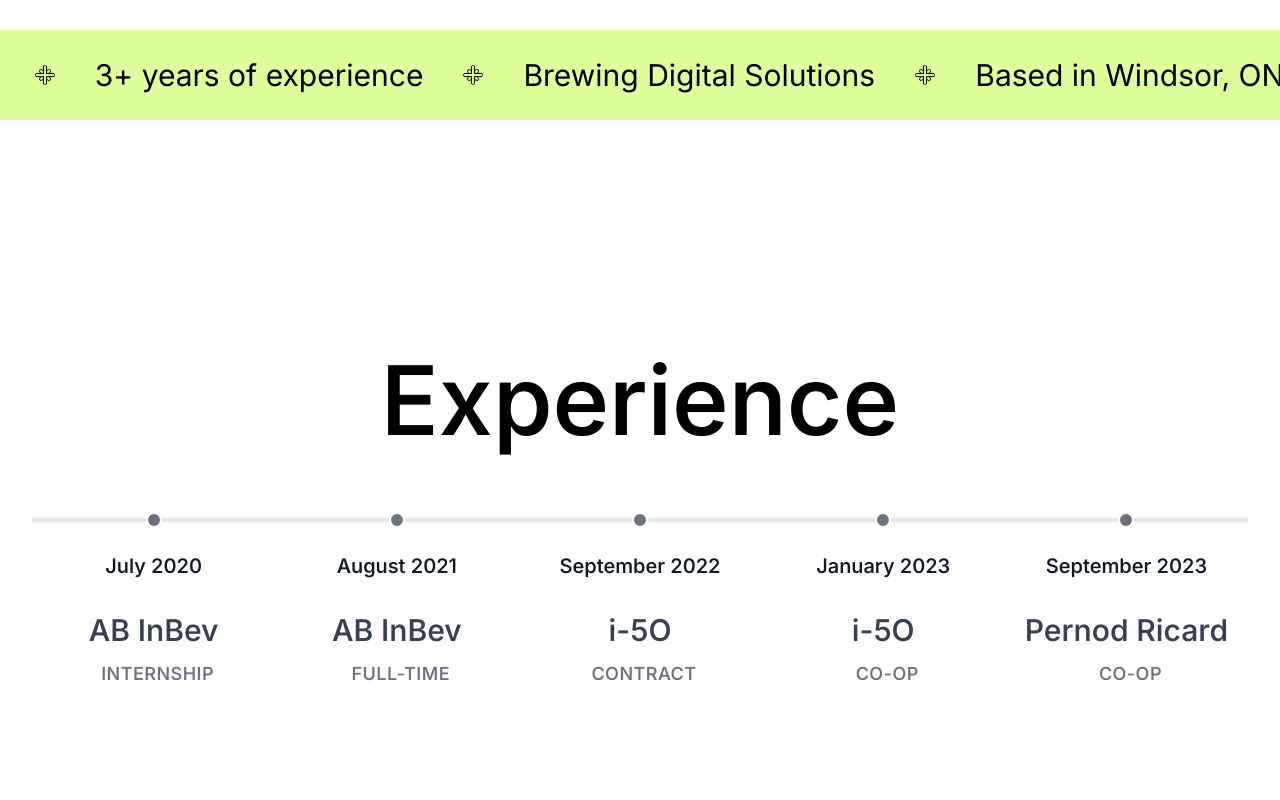
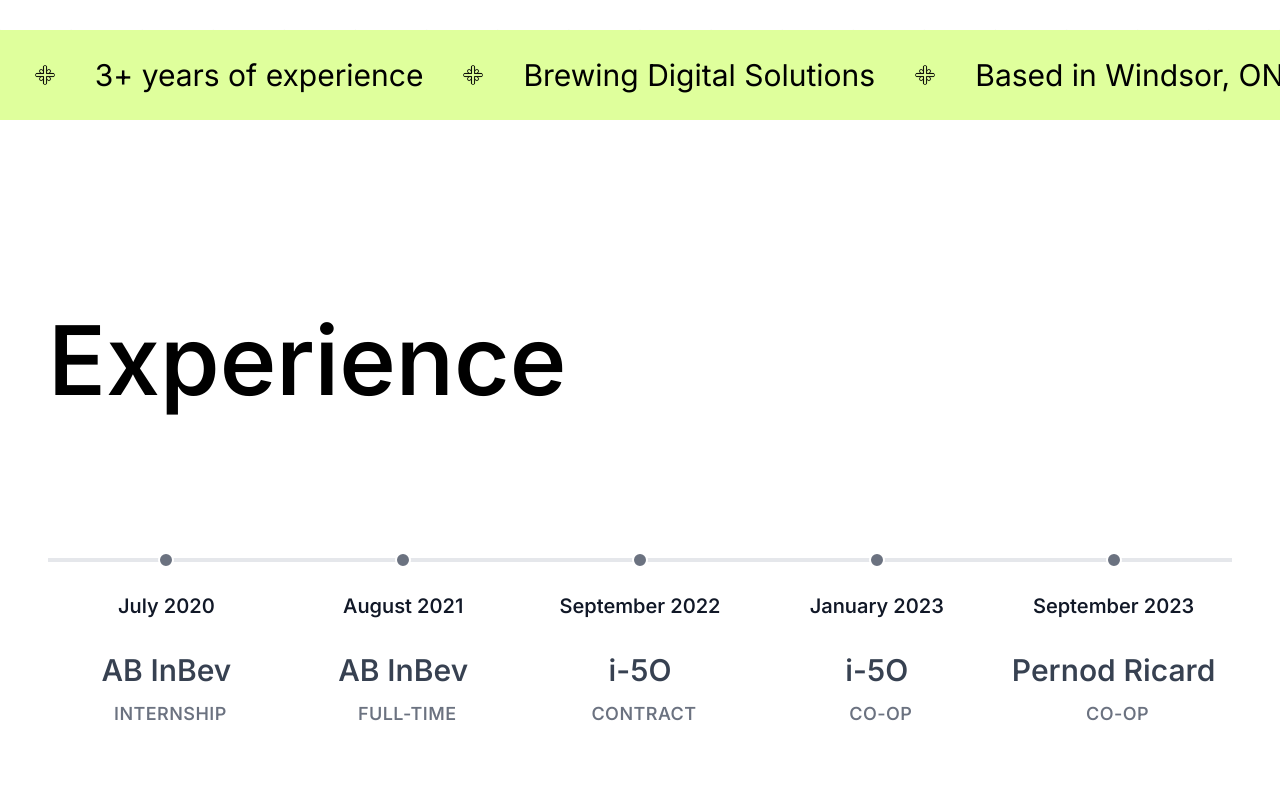
Before and after one commit to sarthakkhanduja/portfolio, a React (Vite) app in the folder client/: page / in a window 1280 px wide. Shown: the part 680-1480 px from the top of the page. Built offline with nearby package versions, Linux system fonts and the light colour scheme.

Commit message:
shifted experience

```diff
--- a/client/src/components/Timeline.tsx
+++ b/client/src/components/Timeline.tsx
@@ -30,8 +30,8 @@ export default function Timeline() {
   const isAnyModalVisible = isDevInternModalVisible || isSeniorAnalystModalVisible || isIFiveOContract || isIFiveOCoop || isITCoop;
 
   return (
-    <div className="min-h-screen flex flex-col justify-center items-center p-4">
-      <div className={`w-full px-4 py-8 font-display font-custom text-4xl md:text-8xl text-center ${isAnyModalVisible ? 'blur-xl' : ''}`}>
+    <div className="min-h-screen flex flex-col justify-center items-center md:p-8">
+      <div className={`w-full px-4 py-8 md:mb-20 font-display font-custom text-4xl md:text-8xl text-left ${isAnyModalVisible ? 'blur-xl' : ''}`}>
         <p>Experience</p>
       </div>
 
```
